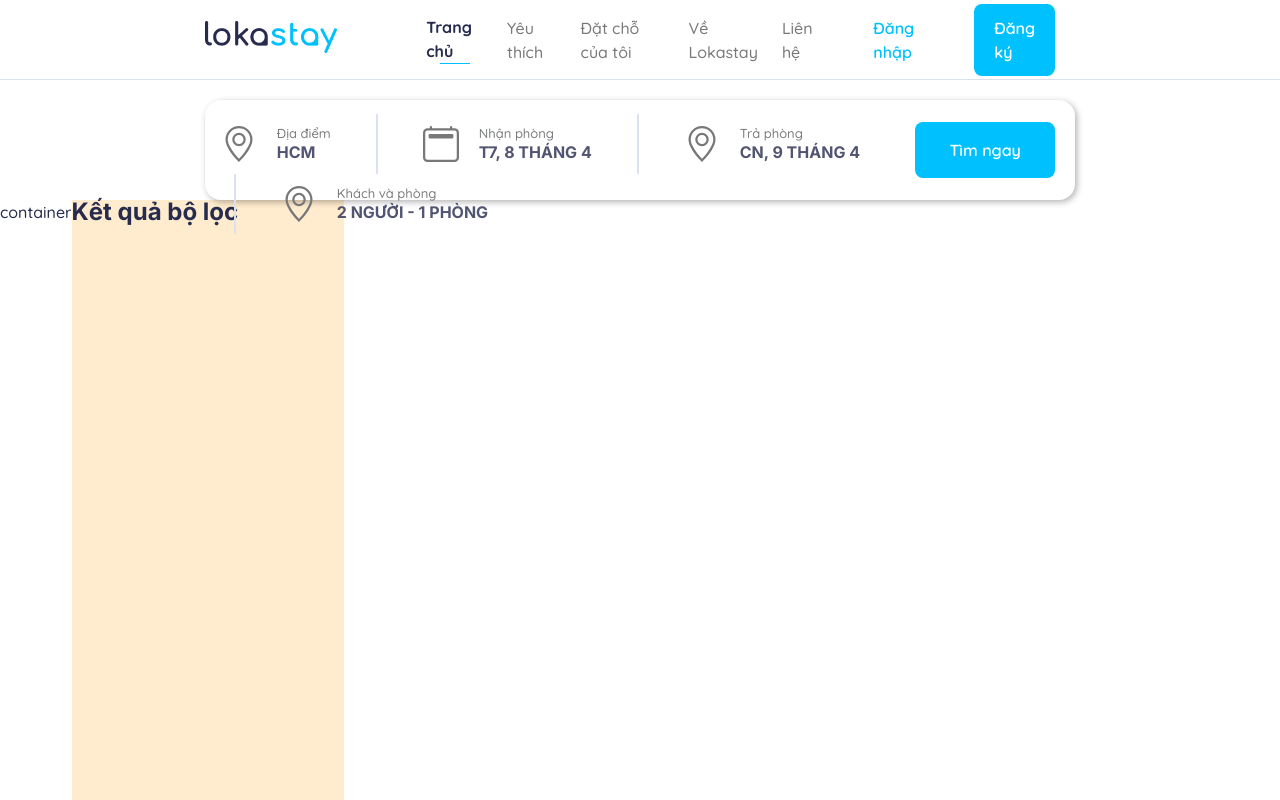
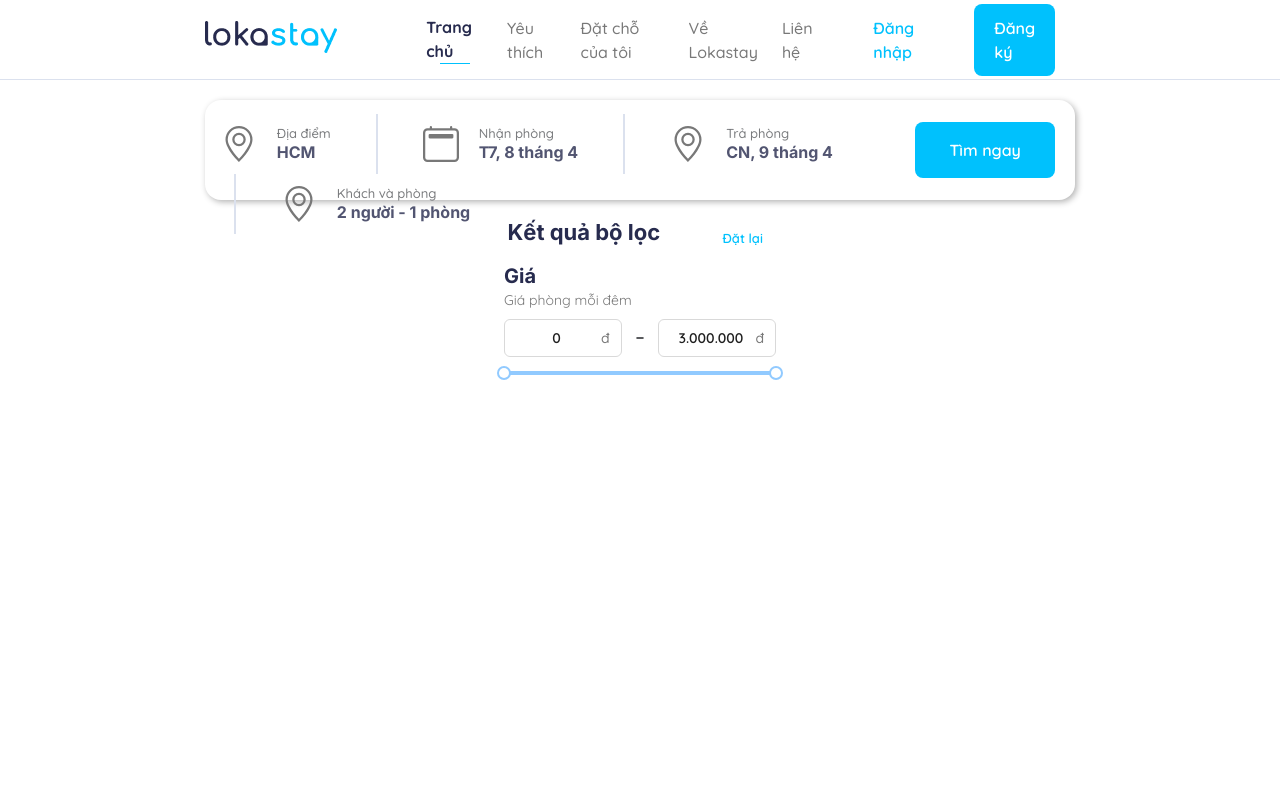
Before and after one commit to ngtrhh/hotel-booking-website, a React (Create React App) app: page /results in a window 1280 px wide. Shown: the top 800 px of the page. Built offline with nearby package versions, Linux system fonts and the light colour scheme.

Commit message:
Update price filter

```diff
--- a/package.json
+++ b/package.json
@@ -6,6 +6,7 @@
     "@testing-library/jest-dom": "^5.16.5",
     "@testing-library/react": "^13.4.0",
     "@testing-library/user-event": "^13.5.0",
+    "antd": "^5.5.1",
     "react": "^18.2.0",
     "react-dom": "^18.2.0",
     "react-icons": "^4.8.0",
--- a/src/components/common/Results/Filter.jsx
+++ b/src/components/common/Results/Filter.jsx
@@ -12,17 +12,24 @@ import {
   BsSendFill,
   BsCalendar2
 } from "react-icons/bs";
+import PriceFilter from "./PriceFilter";
 
 const Filter = () => {
   return (
-    <div className="filter">
+    <div className="results__filter">
         <div className="container">
-            <div className="filter__header">
-                <div className="filter__header__title">
+            <div className="results__filter__header">
+                <div className="results__filter__header__title">
                     Kết quả bộ lọc
                 </div>
+                <div className="results__filter__header__reset">
+                  Đặt lại
+                </div>
             </div>
-            <div className="filter__content"></div>
+            <div className="results__filter__content">
+                <PriceFilter/>
+
+            </div>
         </div>
     </div>
   );
--- /dev/null
+++ b/src/components/common/Results/PriceFilter.jsx
@@ -0,0 +1,45 @@
+import React from "react";
+import Logo from "../Logo";
+import Button from "../Button";
+import {
+  BsGeoAlt,
+  BsMailbox,
+  BsTelephone,
+  BsFacebook,
+  BsTwitter,
+  BsLinkedin,
+  BsInstagram,
+  BsSendFill,
+  BsCalendar2
+} from "react-icons/bs";
+import { Input, Slider } from "antd";
+
+const PriceFilter = () => {
+  return (
+    <div className="results__filter__price-filter">
+		<div className="results__filter__price-filter__price-input">
+			<div className="results__filter__price-filter_price-input__header">
+				<div className="results__filter__price-filter__price-input__header__title">Giá</div>
+				<div className="results__filter__price-filter__price-input__header__description">
+					Giá phòng mỗi đêm
+				</div>
+			</div>
+			<div className="results__filter__price-filter__price-input__txb">
+				<Input value="0" suffix="đ" className="price-filter__input"/>
+				<div className="results__filter__price-filter__line"></div>
+				<Input value="3.000.000"suffix="đ" className="results__filter__price-filter__input"/>
+			</div>
+		</div>
+		<Slider
+			className="results__filter__price-filter__slider"
+			range
+			min={0}
+			max={3000000}
+			step={100000}
+			defaultValue={[0, 3000000]}
+		/>
+	</div>
+  );
+};
+
+export default PriceFilter;
--- a/src/components/common/Results/SearchBar.jsx
+++ b/src/components/common/Results/SearchBar.jsx
@@ -15,7 +15,7 @@ import {
 
 const SearchBar = () => {
   return (
-    <div className="search-bar">
+    <div className="results__search-bar">
       <div className="container">
         <div className="items">
           <div className="item">
--- a/src/pages/Results.jsx
+++ b/src/pages/Results.jsx
@@ -5,10 +5,17 @@ import Filter from '../components/common/Results/Filter'
 const Results = () => {
   return (
     <div className="results">
-      <SearchBar/>
+      <div className="results__search-bar-container">
+        <SearchBar/>
+      </div>
+
       <div className="results__body">
-        container
-        <Filter/>
+        <div className="results__body__container">
+          <div className="filter-container">
+            <Filter/>
+          </div>
+        </div>
+
       </div>
     </div>
   )
--- a/src/scss/components/results/_filter.scss
+++ b/src/scss/components/results/_filter.scss
@@ -1,24 +1,76 @@
 @use "../../asbtract/" as *;
 
 .results{
-    .filter{
+    &__filter{
+        /* Auto layout */
+
+        display: flex;
+        flex-direction: column;
         width: 272px;
         height: 100vh;
         max-height: 100vh;
         .container{
             width: 100%;
             height: 100%;
-            background-color: blanchedalmond;
         }
         &__header{
+            display: flex;
+            flex-direction: row;
+            justify-content: center;
+            align-items: flex-end;
+            padding: 0px;
+            gap: 49px;
+
+            height: 24px;
+
             &__title{
+                width: 166px;
+                height: 24px;
+
                 font-family: 'Inter';
                 font-style: normal;
                 font-weight: 700;
-                font-size: 24px;
+                font-size: 22px;
                 line-height: 24px;
+                align-items: center;
+
+                /* Dark Blue */
+
+                color: $dark-blue;
+            }
+
+            &__reset{
+                width: 50px;
+                height: 12px;
+
+                font-family: 'Quicksand';
+                font-style: normal;
+                font-weight: 600;
+                font-size: 13px;
+                line-height: 24px;
+                /* or 185% */
+
+                display: flex;
+                align-items: center;
+                text-align: right;
+
+                /* Cyan */
+
+                color: #00C1FD;
+
+
+                /* Inside auto layout */
+
+                flex: none;
+                order: 1;
+                flex-grow: 0;
             }
         }
 
+        &__content{
+            display: flex;
+
+            width: 100%;
+        }
     }
 }
--- a/src/scss/components/results/_index.scss
+++ b/src/scss/components/results/_index.scss
@@ -1,3 +1,4 @@
 @forward "./searchbar";
 @forward "./filter";
 @forward "./results";
+@forward "./pricefilter";
--- /dev/null
+++ b/src/scss/components/results/_pricefilter.scss
@@ -0,0 +1,98 @@
+@use "../../asbtract/" as *;
+
+.results__filter__price-filter{
+	display: flex;
+	flex-direction: column;
+	align-items: flex-start;
+	padding: 20px 0px;
+
+	width: 100%;
+	height: 171px;
+
+	&__price-input{
+		display: flex;
+		flex-direction: column;
+		align-items: flex-start;
+		padding: 0px;
+		gap: 10px;
+
+		width: 100%;
+		height: 93px;
+
+		&__header{
+			display: flex;
+			flex-direction: column;
+
+			width: 100%;
+			height: 41px;
+
+			&__title{
+				font-family: 'Inter';
+				font-weight: 700;
+				font-size: 20px;
+				line-height: 24px;
+			}
+
+			&__description{
+				font-family: 'Quicksand';
+				font-style: normal;
+				font-weight: 400;
+				font-size: 14px;
+				line-height: 24px;
+
+				color: $dark-grey;
+			}
+		}
+
+		&__txb{
+			display: flex;
+			flex-direction: row;
+			align-items: center;
+			padding: 0px;
+			gap: 14px;
+
+			width: 100%;
+			height: 32px;
+		}
+	}
+
+	&__line{
+		width: 20px;
+		height: 0px;
+		border: 1px solid #595B5E;
+		border-radius: 6px;
+		-webkit-border-radius: 6px;
+		-moz-border-radius: 6px;
+		-ms-border-radius: 6px;
+		-o-border-radius: 6px;
+	}
+
+	& .ant-input{
+		width: 112px;
+		height: 28px;
+		text-align: center;
+		border: 1px solid #C1C5CD;
+		border-radius: 4px;
+		-webkit-border-radius: 4px;
+		-moz-border-radius: 4px;
+		-ms-border-radius: 4px;
+		-o-border-radius: 4px;
+
+		font-family: 'Quicksand';
+		font-style: normal;
+		font-weight: 600;
+		font-size: 13px;
+		line-height: 24px;
+
+		color: $dark-grey;
+
+		&-suffix{
+			color: $dark-grey;
+			font-size: 14px;
+		}
+	}
+	&__slider{
+		width: 100%;
+		margin: 10px 0;
+	}
+}
--- a/src/scss/components/results/_results.scss
+++ b/src/scss/components/results/_results.scss
@@ -1,7 +1,16 @@
 @use "../../asbtract/" as *;
 
 .results{
+    &__search-bar-container{
+        margin: 20px 0;
+    }
     &__body{
-        display: flex;
+        width: 100%;
+
+        &__container{
+            width: fit-content;
+            margin: auto;
+            display: flex;
+        }
     }
 }
--- a/src/scss/components/results/_searchbar.scss
+++ b/src/scss/components/results/_searchbar.scss
@@ -1,7 +1,7 @@
 @use "../../asbtract/" as *;
 
 .results{
-    .search-bar{
+    &__search-bar{
         position: relative;
         z-index: 100;
         width: 100%;
@@ -9,7 +9,7 @@
         .container{
             width: 68%;
             height: 100%;
-            margin: 20px auto;
+            margin: auto;
 
             background: #FFFFFF;
             /* Differ */
@@ -21,7 +21,6 @@
             flex-wrap: wrap;
             .items{
                 display: flex;
-                flex-direction: row;
                 align-items: center;
                 padding: 0px;
                 height: 72px;
@@ -34,13 +33,7 @@
 
                     border: 1px solid #DBE1EE;
                     transform: rotate(-90deg);
-
-                    /* Inside auto layout */
-
-                    flex: none;
-                    flex-grow: 0;
                 }
-
                 .item{
                     display: flex;
                     flex-direction: row;
@@ -51,20 +44,10 @@
 
                     border-radius: 8px;
 
-                    /* Inside auto layout */
-                    flex: none;
-                    flex-grow: 0;
-
                     .icon{
                         width: 36px;
                         height: 36px;
-
-
-                        /* Inside auto layout */
-
-                        flex: none;
                         order: 0;
-                        flex-grow: 0;
                         color: #787878;
                     }
 
@@ -76,38 +59,16 @@
                         padding: 0px;
                         gap: 2px;
 
-
-                        /* Inside auto layout */
-
-                        flex: none;
-                        order: 1;
-                        flex-grow: 0;
-
                         .field{
-
-                            /* Caption */
-
                             font-family: 'Quicksand';
                             font-style: normal;
                             font-weight: 500;
                             font-size: 13px;
                             line-height: 14px;
-                            /* identical to box height, or 108% */
-
-                            display: flex;
-                            align-items: center;
-
-                            /* Dark Grey */
 
                             color: #595B5E;
 
                             opacity: 0.8;
-
-                            /* Inside auto layout */
-
-                            flex: none;
-                            order: 0;
-                            flex-grow: 0;
                         }
 
                         .value{
@@ -117,43 +78,21 @@
                             font-weight: 700;
                             font-size: 16px;
                             line-height: 20px;
-                            /* identical to box height, or 125% */
 
-                            display: flex;
-                            align-items: center;
-                            text-transform: uppercase;
-
-                            /* Dark Blue */
-
-                            color: #272B4E;
+                            color: $dark-blue;
 
                             opacity: 0.8;
-
-                            /* Inside auto layout */
-
-                            flex: none;
-                            order: 1;
-                            flex-grow: 0;
                         }
                     }
                 }
             }
 
             .btn-search{
-
-                display: flex;
-                flex-direction: row;
-                justify-content: center;
-                align-items: center;
-                padding: 16px;
-                gap: 12px;
-                position: relative;
                 width: 140px;
                 height: 56px;
-                /* Cyan */
-
-                background: #00C1FD;
-                border-radius: 8px;
+                display: flex;
+                align-items: center;
+                justify-content: center;
             }
         }
 
```
Also changed, not shown: 1 other file (tests, documents, lock files or other folders).
